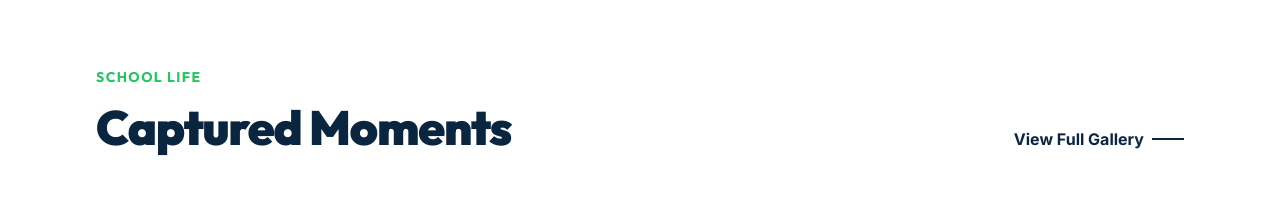
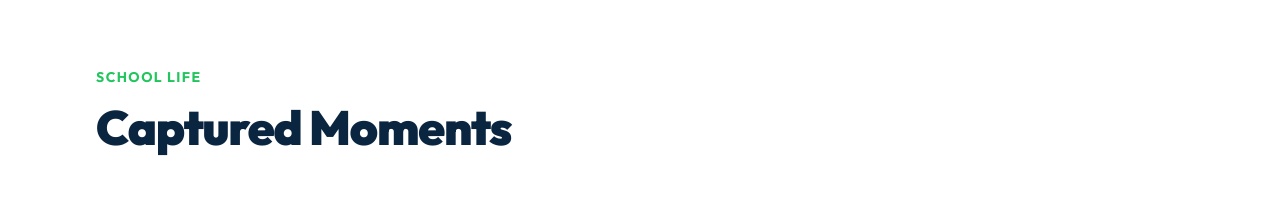
Before and after one commit to SriCharan12-hub/school-portfolio, a React (Vite) app: page / in a window 1280 px wide. Shown: the part 3600-3813 px from the top of the page. Built offline with nearby package versions, Linux system fonts and the light colour scheme; grey boxes are pictures that could not be loaded.

Commit message:
minor changes related to text

```diff
--- a/src/components/Gallery.jsx
+++ b/src/components/Gallery.jsx
@@ -60,15 +60,6 @@ const Gallery = () => {
               Captured Moments
             </motion.h2>
           </div>
-          <motion.button
-            initial={{ opacity: 0 }}
-            whileInView={{ opacity: 1 }}
-            viewport={{ once: true }}
-            className="text-brand-blue font-bold flex items-center gap-2 hover:text-brand-green transition-colors"
-          >
-            View Full Gallery
-            <div className="w-8 h-0.5 bg-brand-blue"></div>
-          </motion.button>
         </div>
 
         <div className="grid grid-cols-2 lg:grid-cols-3 gap-4 md:gap-8">
```
